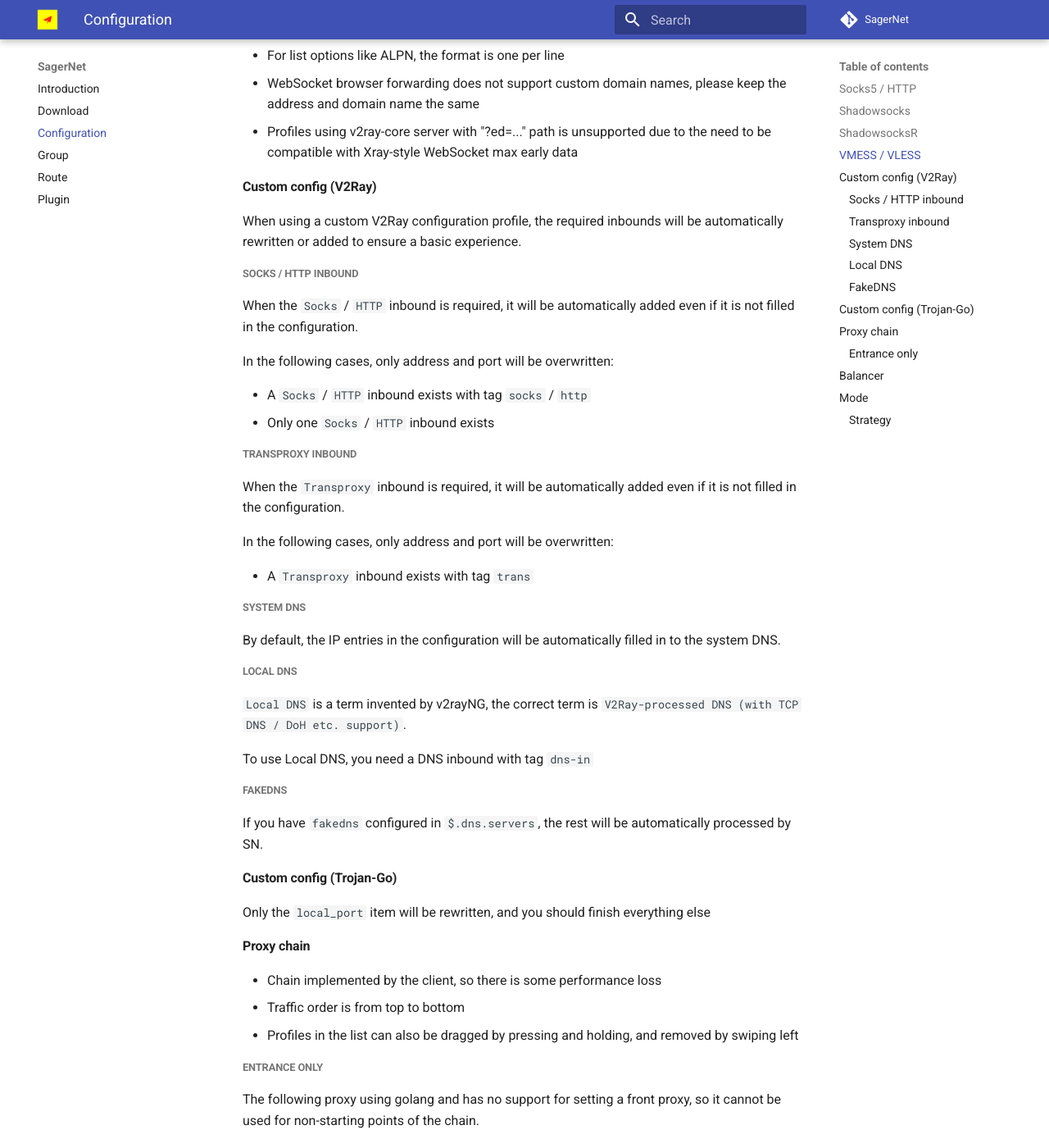
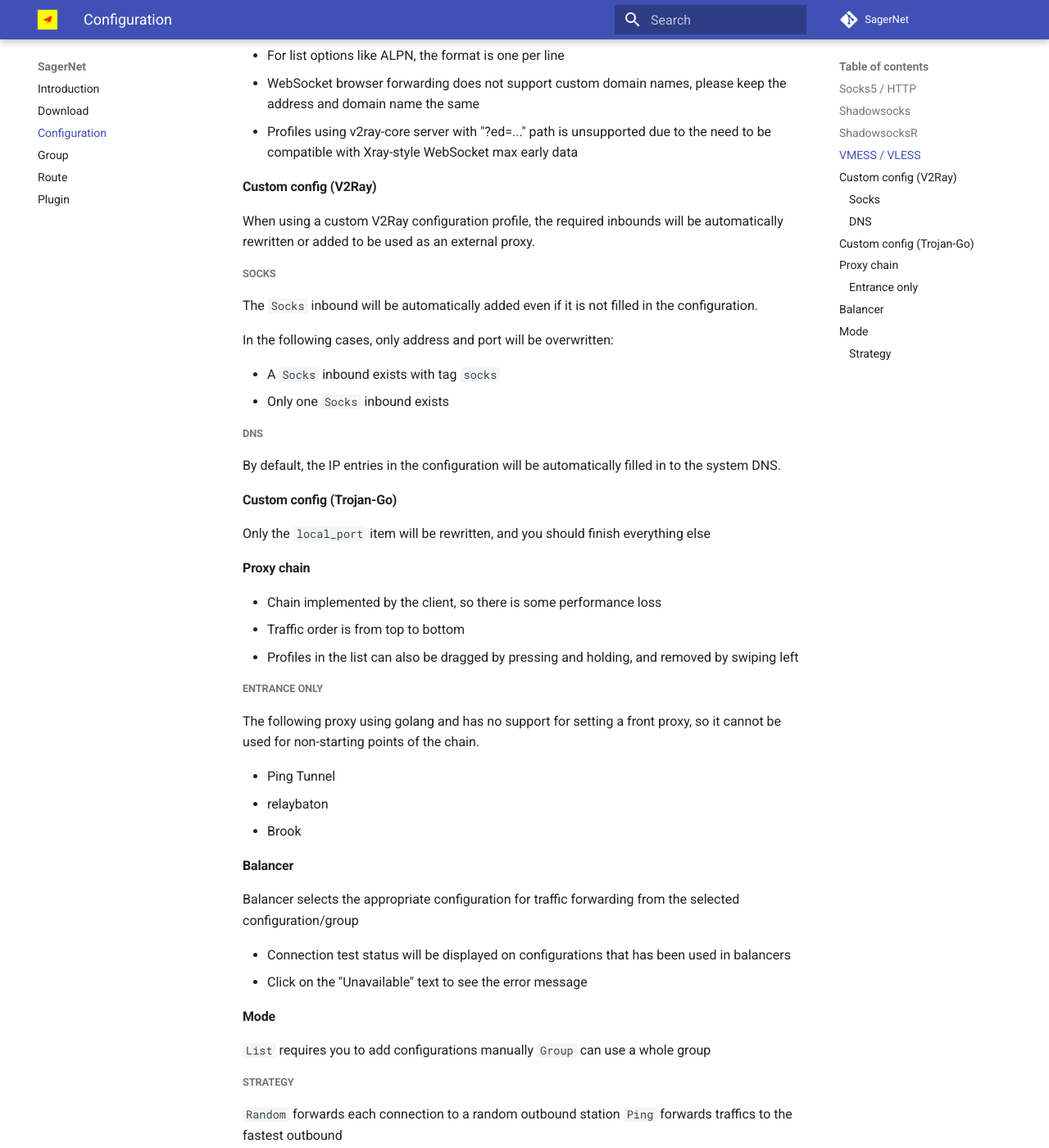
Before and after one commit to Okamisang/sagernet.fork, an MkDocs documentation site: the page built from docs/configuration.md, in a window 1280 px wide and 1400 px high, scrolled down 718 px. Shown: the whole window at 82% size. Built offline with MkDocs 1.6.1 and Material for MkDocs 9.7.7, drawn with Linux system fonts in a browser that asks for light colours; comment, search, counter and statistics services are not loaded.

```diff
--- a/docs/configuration.md
+++ b/docs/configuration.md
@@ -8,8 +8,8 @@ What you see is what you get, with some exceptions:
 
 #### Socks5 / HTTP
 
-* The TLS and SNI options are designed to be compatible with some bad clash profiles, I don't know what the point of
-  this is
+* The TLS and SNI options are designed to be compatible with some bad clash profiles, I don't know
+  what the point of this is
 
 #### Shadowsocks
 
@@ -23,49 +23,31 @@ What you see is what you get, with some exceptions:
 
 #### VMESS / VLESS
 
-* VMESS MD5 authentication (non-AEAD) has been deprecated, and for such profiles with alterId greater than 0, the
-  old-style link will be used when sharing
+* VMESS MD5 authentication (non-AEAD) has been deprecated, and for such profiles with alterId
+  greater than 0, the old-style link will be used when sharing
 * For list options like ALPN, the format is one per line
-* WebSocket browser forwarding does not support custom domain names, please keep the address and domain name the same
-* Profiles using v2ray-core server with "?ed=..." path is unsupported due to the need to be compatible with Xray-style
-  WebSocket max early data
+* WebSocket browser forwarding does not support custom domain names, please keep the address and
+  domain name the same
+* Profiles using v2ray-core server with "?ed=..." path is unsupported due to the need to be
+  compatible with Xray-style WebSocket max early data
 
 #### Custom config (V2Ray)
 
-When using a custom V2Ray configuration profile, the required inbounds will be automatically rewritten or added to
-ensure a basic experience.
+When using a custom V2Ray configuration profile, the required inbounds will be automatically
+rewritten or added to be used as an external proxy.
 
-##### Socks / HTTP inbound
+##### Socks
 
-When the `Socks` / `HTTP` inbound is required, it will be automatically added even if it is not filled in the
-configuration.
+The `Socks` inbound will be automatically added even if it is not filled in the configuration.
 
 In the following cases, only address and port will be overwritten:
 
-* A `Socks` / `HTTP` inbound exists with tag `socks` / `http`
-* Only one `Socks` / `HTTP` inbound exists
+* A `Socks` inbound exists with tag `socks`
+* Only one `Socks` inbound exists
 
-##### Transproxy inbound
-
-When the `Transproxy` inbound is required, it will be automatically added even if it is not filled in the configuration.
-
-In the following cases, only address and port will be overwritten:
-
-* A `Transproxy` inbound exists with tag `trans`
-
-##### System DNS
+##### DNS
 
 By default, the IP entries in the configuration will be automatically filled in to the system DNS.
-
-##### Local DNS
-
-`Local DNS` is a term invented by v2rayNG, the correct term is `V2Ray-processed DNS (with TCP DNS / DoH etc. support)`.
-
-To use Local DNS, you need a DNS inbound with tag `dns-in`
-
-##### FakeDNS
-
-If you have `fakedns` configured in `$.dns.servers`, the rest will be automatically processed by SN.
 
 #### Custom config (Trojan-Go)
 
@@ -79,8 +61,8 @@ Only the `local_port` item will be rewritten, and you should finish everything e
 
 ##### Entrance only
 
-The following proxy using golang and has no support for setting a front proxy, so it cannot be used for non-starting
-points of the chain.
+The following proxy using golang and has no support for setting a front proxy, so it cannot be used
+for non-starting points of the chain.
 
 * Ping Tunnel
 * relaybaton
@@ -88,7 +70,8 @@ points of the chain.
 
 #### Balancer
 
-Balancer selects the appropriate configuration for traffic forwarding from the selected configuration/group
+Balancer selects the appropriate configuration for traffic forwarding from the selected
+configuration/group
 
 * Connection test status will be displayed on configurations that has been used in balancers
 * Click on the "Unavailable" text to see the error message
```
Also changed, not shown: docs/download.md (+2 -2 lines), docs/index.md (+6 -0 lines).
